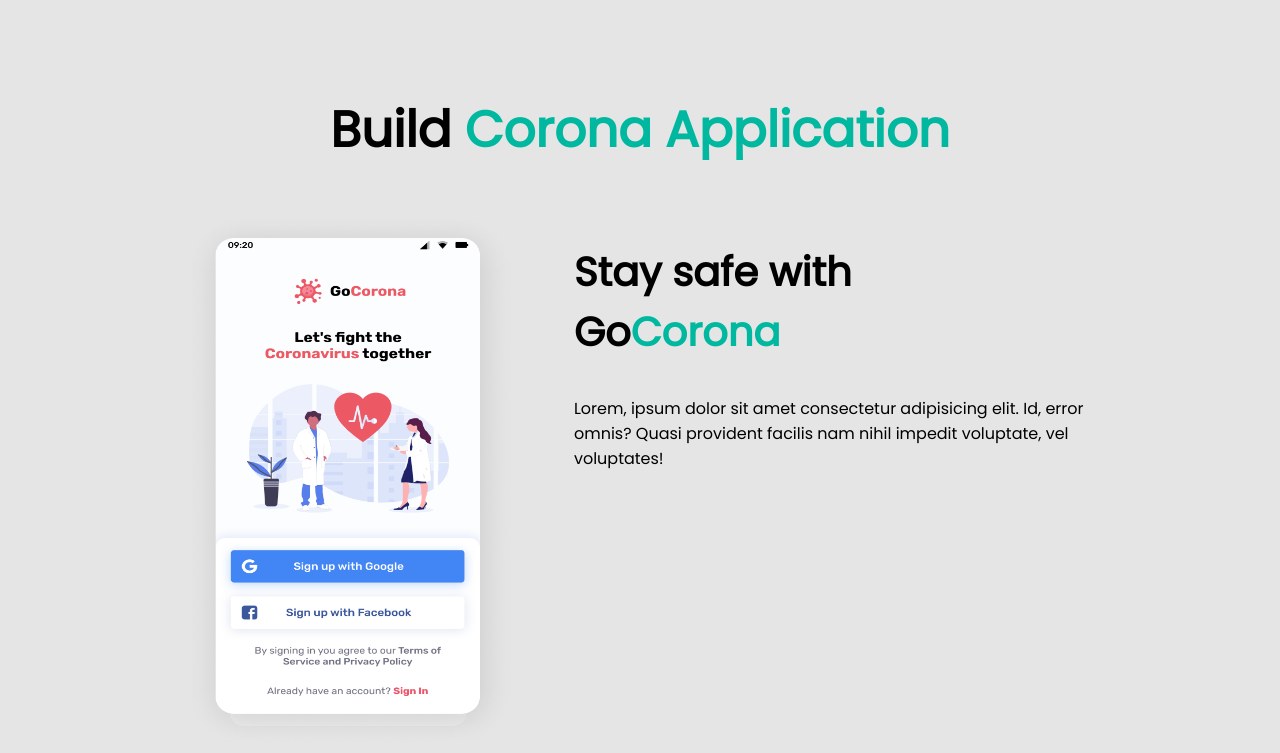
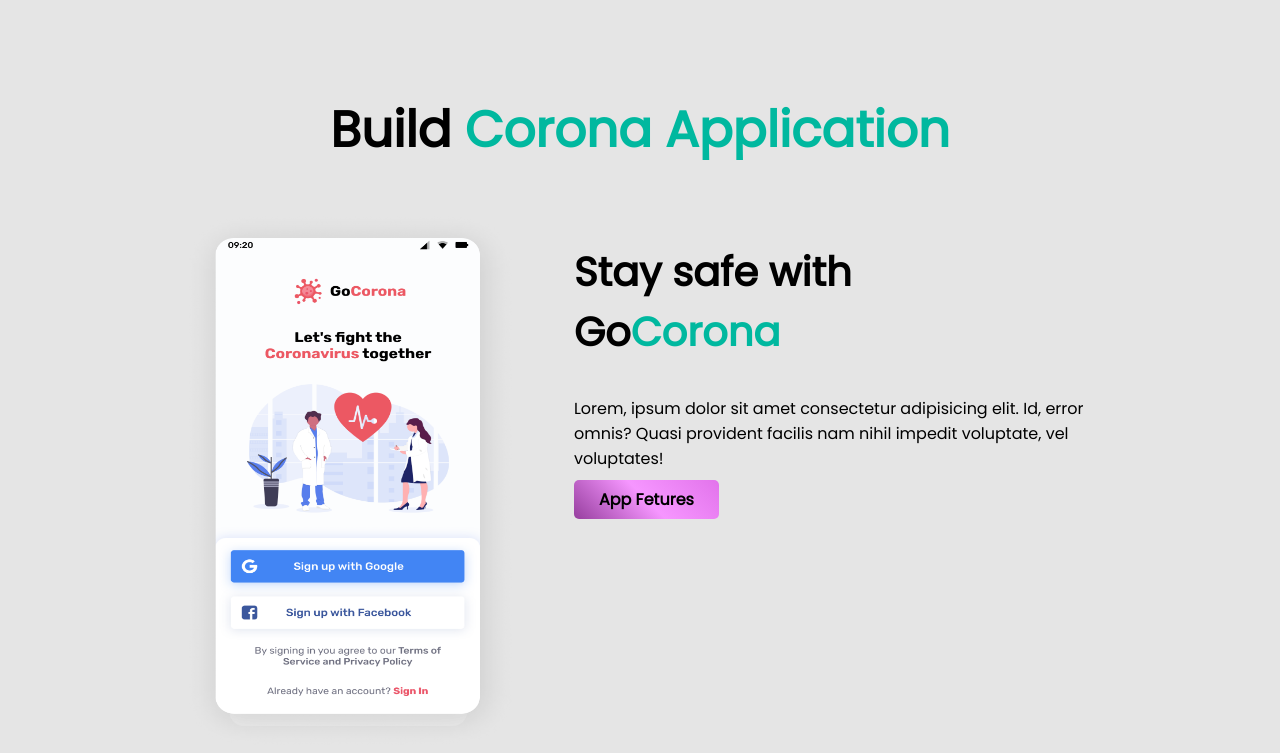
Before and after one commit to afruzaakter/First-assignment-html-and-css, a plain HTML site: page index.html in a window 1280 px wide. Shown: the part 2088-2841 px from the top of the page. Drawn offline with Linux system fonts and the light colour scheme.

Commit message:
button add

```diff
--- a/index.html
+++ b/index.html
@@ -96,6 +96,7 @@
         <div class="app-title-part">
             <h2 class="app-heading">Stay safe with<br> Go<span class="color">Corona</span></h2>
             <p>Lorem, ipsum dolor sit amet consectetur adipisicing elit. Id, error omnis? Quasi provident facilis nam nihil impedit voluptate, vel voluptates!</p>
+            <a class="link-btn" target="_blank" href="#">App Fetures</a>
         </div>
         </div>
 
```
